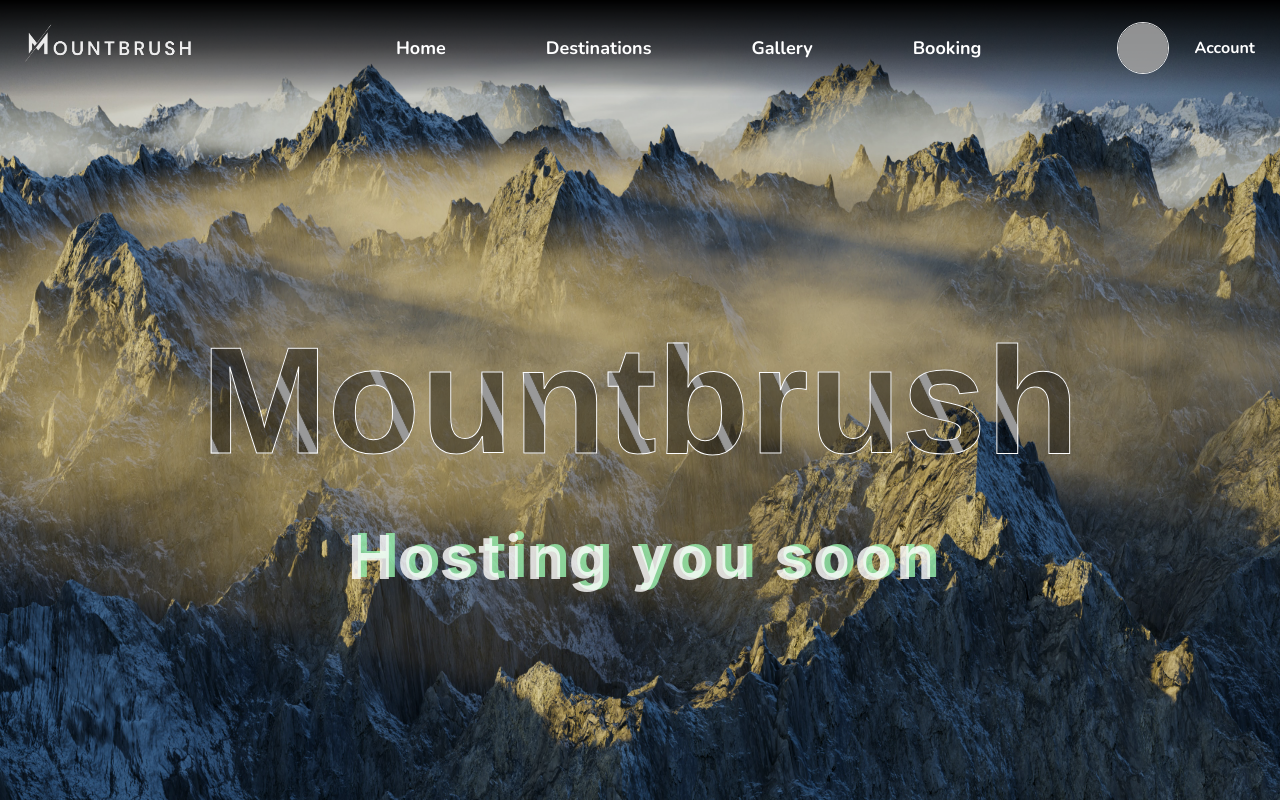
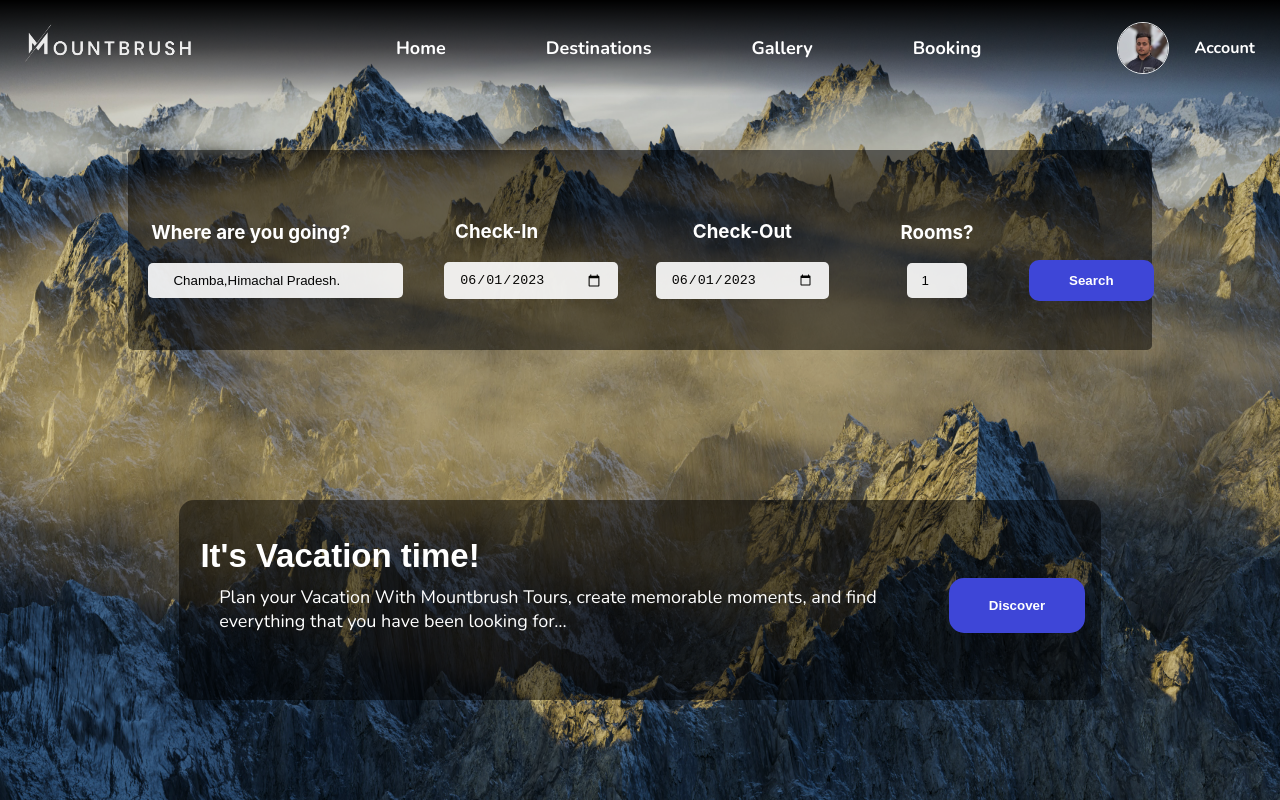
Before and after one commit to anshulamrahs/mountbrush, a React (Create React App) app: page / in a window 1280 px wide. Built offline with nearby package versions, Linux system fonts and the light colour scheme; grey boxes are pictures that could not be loaded.

Commit message:
booking bar

```diff
--- a/src/components/home/Home.jsx
+++ b/src/components/home/Home.jsx
@@ -2,7 +2,7 @@ import React from 'react'
 import './home.scss'
 import bg from '../assets/bghero.jpeg'
 import logo from '../assets/mblogobg.png'
-import Men from '../assets/men.jpeg'
+import Men from '../assets/mens.jpeg'
 
 
 export const Home = () => {
@@ -27,8 +27,34 @@ export const Home = () => {
       </div>
     </header>
       <div className='homes'>
-        <h1>Mountbrush</h1>
-        <div className="glitch" data-glitch="Hosting you soon"></div>
+        <div className="booking">
+          <h3>Where are you going?</h3>
+          <input type="text" value="Chamba,Himachal Pradesh."></input>
+        </div>
+        <div className="checkIn">
+          <h3>Check-In</h3>
+          <input type="date" value="2023-06-01" min="2023-06-01" max="2026-12-31"></input>
+        </div>
+        <div className="checkOut">
+        <h3>Check-Out</h3>
+        <input type="date" value="2023-06-01" min="2023-06-01" max="2026-12-31"></input>
+        </div>
+        <div className="rooms">
+          <h3>Rooms?</h3>
+          <input type= "number" value="1"></input>
+        </div>
+        <div className="searchb">
+        <button className='search'>Search</button>
+        </div>
+      <div className="explore">
+        <div className="text">
+      <h2>It's Vacation time!</h2>
+       <p>Plan your Vacation With Mountbrush Tours, create memorable moments, and find everything that you have been looking for…</p>
+        </div>
+      <div className="bt">
+        <button className='disc'>Discover</button>
+      </div>
+      </div>
       </div>
     </section>
   )
--- a/src/components/home/home.scss
+++ b/src/components/home/home.scss
@@ -80,94 +80,146 @@
     }
     .homes {
         position: absolute;
+        background-color: rgba(0, 0, 0, 0.5);
+        border-radius: 5px;
+        width: 80%;
+        height: 200px;
+        display: flex;
+        top: 150px;
+        justify-content: space-around;
+        align-items: center;
 
 
-        h1 {
-            font-size: 152px;
+
+        .booking {
+            color: white;
+            width: 20%;
+
+
+
+            input {
+                width: 100%;
+                padding: 10px 25px;
+                border-radius: 5px;
+                border: none;
+                opacity: 0.9;
+            }
+        }
+        .checkIn {
+            color: rgb(255, 255, 255);
+            width: 20%;
+             input {
+                width: 70%;
+                padding: 10px 15px;
+                border-radius: 5px;
+                margin-left: 50px;
+                border: none;
+                opacity: 0.9;
+             }
+        }
+        .checkOut {
+            color: rgb(255, 255, 255);
+            width: 20%;
+             input {
+                width: 70%;
+                padding: 10px 15px;
+                border-radius: 5px;
+                border: none;
+                opacity: 0.9;
+               // margin-left: 20px;
+             }
+        }
+        .rooms {
+            color: rgb(255, 255, 255);
+            width: 10%;
+             input {
+                width: 30%;
+                padding: 10px 15px;
+                border-radius: 5px;
+                border: none;
+                opacity: 0.9;
+             }
+        }
+        .searchb{
+            width: 10%;
+
+
+            .search {
+                padding: 13px 40px;
+                margin-top: 60px;
+                border-radius: 10px;
+                border: none;
+                background-color: #3e46d7;
+                color: white;
+                font-weight: bold;
+                cursor: pointer;
+
+            }
+        }
+
+        .explore {
+            position: absolute;
+            background-color: rgba(0, 0, 0, 0.5);
+            border-radius: 15px;
+            width: 90%;
+            height: 200px;
+            display: flex;
+            top: 350px;
+            justify-content: space-between;
+            align-items: center;
+
+
+       .text {
+        display: flex;
+        flex-direction: column;
+        justify-content: flex-start;
+        width: 90%;
+        flex-wrap: wrap;
+
+
+           h2 {
+            font-size: 33px;
+            color: white;
             font-family: sans-serif;
-            margin: 50px;
-            line-height: 142px;
-            color: transparent;
-            -webkit-text-stroke: 1px #fff;
-            background: linear-gradient(rgba(0, 0, 0, 0.4), rgba(0, 0, 0, 0.4)),url(../assets/mbrem.png);
-            -webkit-background-clip: text;
-            background-clip: text;
-            background-position: 0 0;
-            animation: back 35s linear infinite;
+            //margin-left: -500px;
+            width: 40%;
+            margin: 10px;
+           }
+           p {
+            font-size: 18px;
+            color: white;
+            width: 90%;
+            //width: 70%;
+            font-family: nunito,sans-serif;
+            text-align: left;
+            margin: 0px 0px 40px 40px;
+
+           }
+       }
+
+       .bt {
+        width: 20%;
+        display: flex;
+        justify-content: center;
+
+
+        .disc {
+            padding: 20px 40px;
+            margin-top: 60px;
+            border-radius: 15px;
+            border: none;
+            background-color: #3e46d7;
+            color: white;
+            margin-bottom: 50px;
+            font-weight: bold;
+            cursor: pointer;
 
         }
-        @keyframes back {
-            100% {
-              background-position: 2000px 0;
-            }
-          }
-
-        h3 {
-            font-size: 52px;
-            font-family: nunito,sans-serif;
-            -webkit-text-stroke-width: 1px;
-            -webkit-text-stroke-color: rgb(255, 255, 255,0.8);
-            background-color: rgba(0, 0, 0, 0.4);
-            font-family: sans-serif;
-            color: rgba(0, 0, 0, 0.4);
+       }
         }
 
-        .glitch {
-            position: relative;
-            font-size: 60px;
-            font-weight: 700;
-            line-height: 1.2;
-            color: #fff;
-            letter-spacing: 5px;
-            z-index: 1;
-         }
 
-         .glitch:before,
-         .glitch:after {
-            display: block;
-            content: attr(data-glitch);
-            position: absolute;
-            top: 0;
-            left: 200px;
-            opacity: 0.8;
-         }
 
-         .glitch:before {
-            animation: glitch-color 0.3s cubic-bezier(0.25, 0.46, 0.45, 0.94) both infinite;
-            color: rgb(255, 255, 255);
-            z-index: -1;
-         }
 
-         .glitch:after {
-            animation: glitch-color 0.3s cubic-bezier(0.25, 0.46, 0.45, 0.94) reverse both infinite;
-            color: #9cf5b1;
-            z-index: -2;
-         }
-
-         @keyframes glitch-color {
-            0% {
-               transform: translate(0);
-            }
-
-            20% {
-               transform: translate(-3px, 3px);
-            }
-
-            40% {
-               transform: translate(-3px, -3px);
-            }
-
-            60% {
-               transform: translate(3px, 3px);
-            }
-
-            80% {
-               transform: translate(3px, -3px);
-            }
-
-            to {
-               transform: translate(0);
-            }
-         }
     }
 }
```
Also changed, not shown: src/components/assets/mens.jpeg (added).
